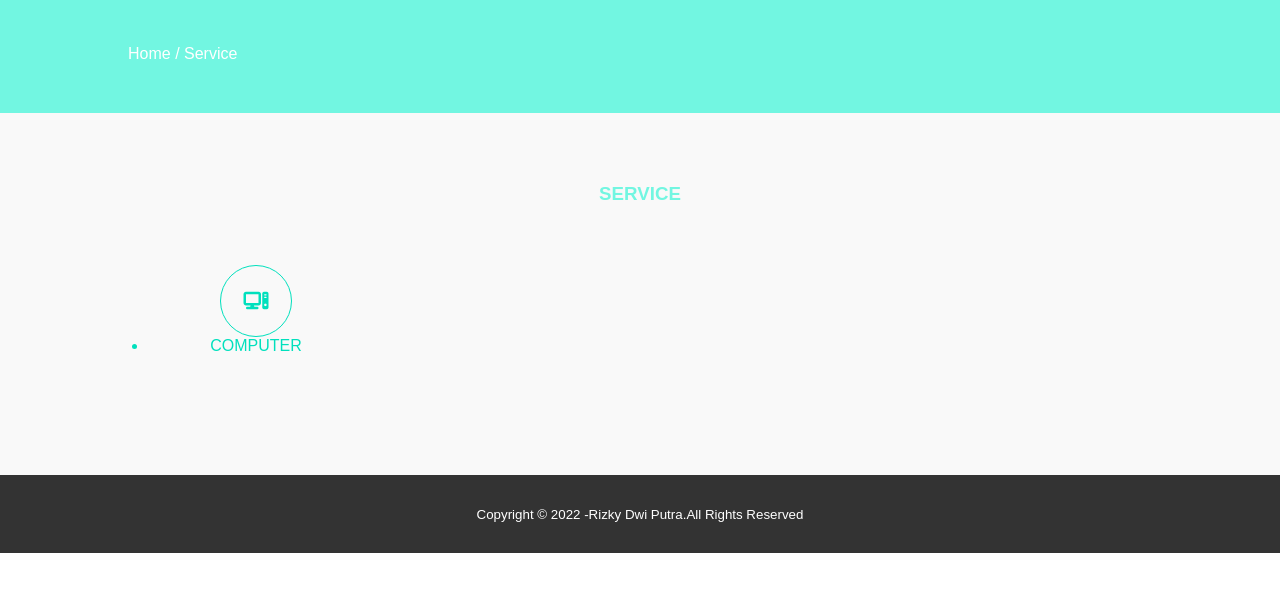
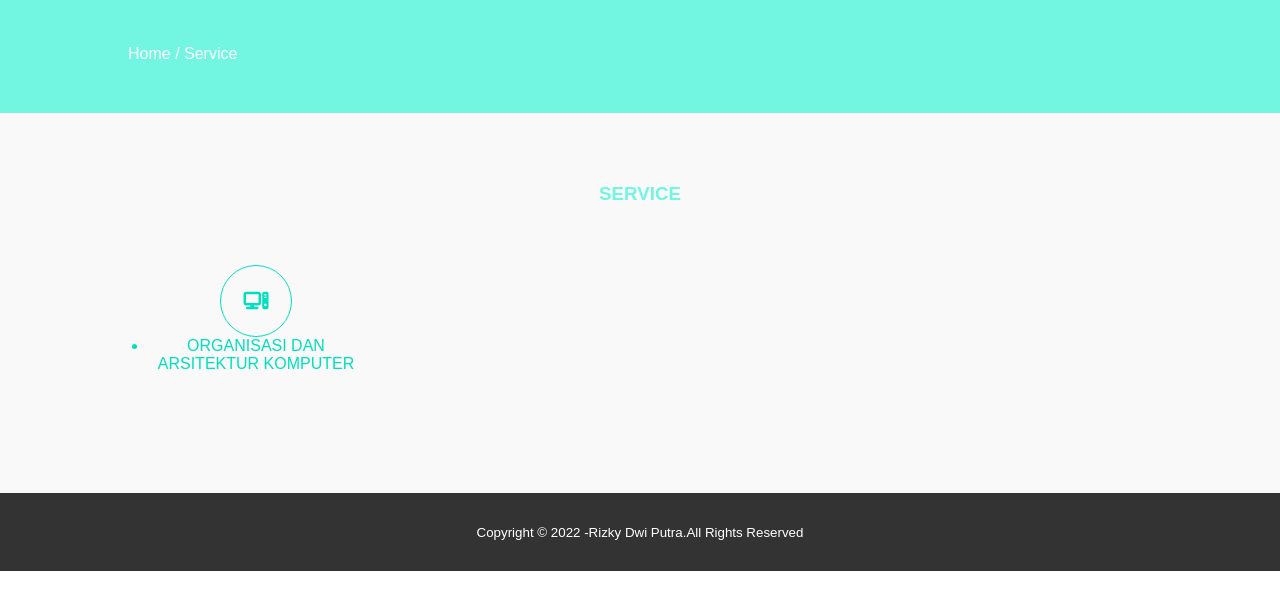
Before and after one commit to rzkdwiputra/webtugasrizky, a plain HTML site: page service/service.html in a window 1280 px wide. Shown: the part 101-710 px from the top of the page. Drawn offline with nearby package versions, Linux system fonts and the light colour scheme.

Commit message:
mengganti komputer menjadi OAK

```diff
--- a/service/service.html
+++ b/service/service.html
@@ -61,7 +61,7 @@
           <div class="col-4">
             <div class="icon"><i class="fa-solid fa-computer"></i></div>
             <ul>
-                <li><a href="../computer/computer.html">COMPUTER</a></li>
+                <li><a href="../computer/computer.html">ORGANISASI DAN ARSITEKTUR KOMPUTER</a></li>
               </ul>
           </div>
         </div>
```
